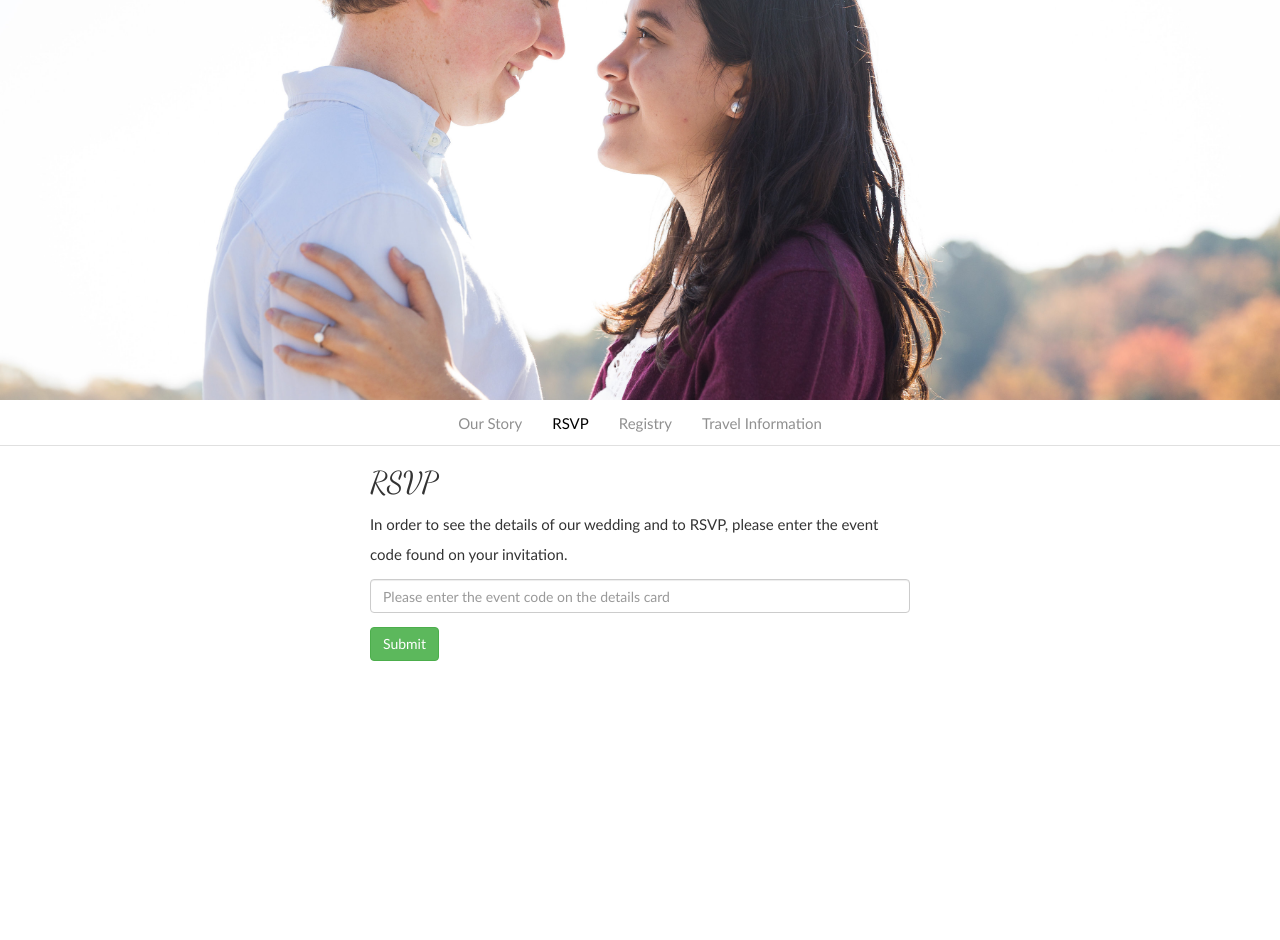
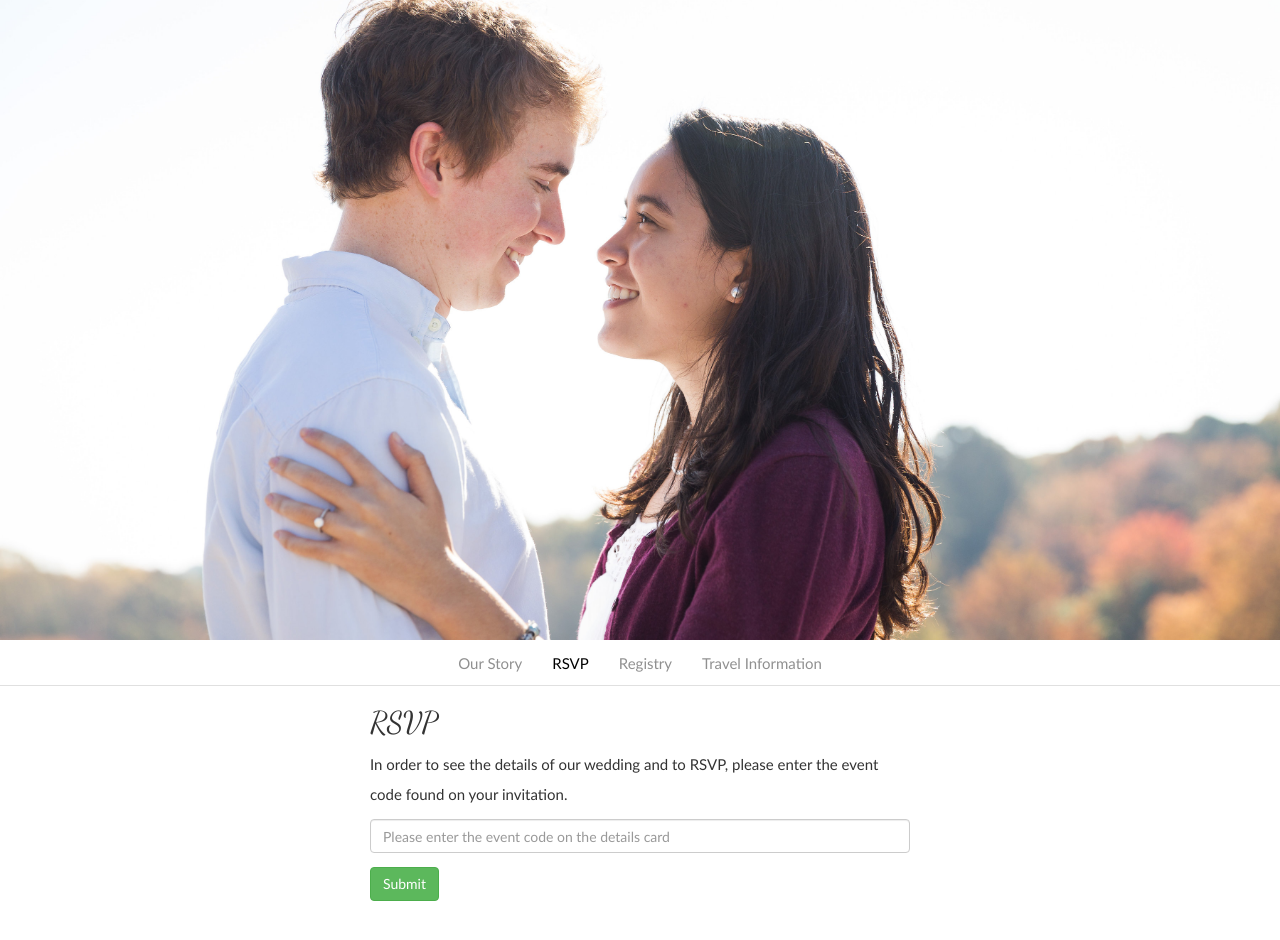
Before and after one commit to dayton-bobbitt/wedding, an Angular app: page /rsvp in a window 1280 px wide. Shown: the top 940 px of the page. Before the commit the page ends 800 px from the top, so only its background shows below. Built offline with nearby package versions, Linux system fonts and the light colour scheme; no server answers; a web font is replaced by a local one.

Commit message:
Position header images

```diff
--- a/src/app/base-page/base-page.component.html
+++ b/src/app/base-page/base-page.component.html
@@ -1,7 +1,7 @@
 <header class='main container-fluid'>
     <div class='row'>
         <figure class='col-md-12 no-padding'>
-            <img src='assets/images/header-img-{{route}}.jpg' alt='Dayton and Laura'>
+            <img class="{{route}}" src='assets/images/header-img-{{route}}.jpg' alt='Dayton and Laura'>
         </figure>
     </div>
 </header>
--- a/src/styles.scss
+++ b/src/styles.scss
@@ -58,9 +58,17 @@ header.main {
 
         img {
             width: 100%;
-            height: 50vh;
+            height: 80vh;
             @include cover;
             object-position: center 80%;
+
+            &.travel-info {
+                object-position: 20% center;
+            }
+
+            &.rsvp {
+                object-position: center 30%;
+            }
 
             @media all and (min-width: $medium), (orientation: landscape) {
                 object-position: center 55%;
```
Also changed, not shown: .angular-cli.json.
